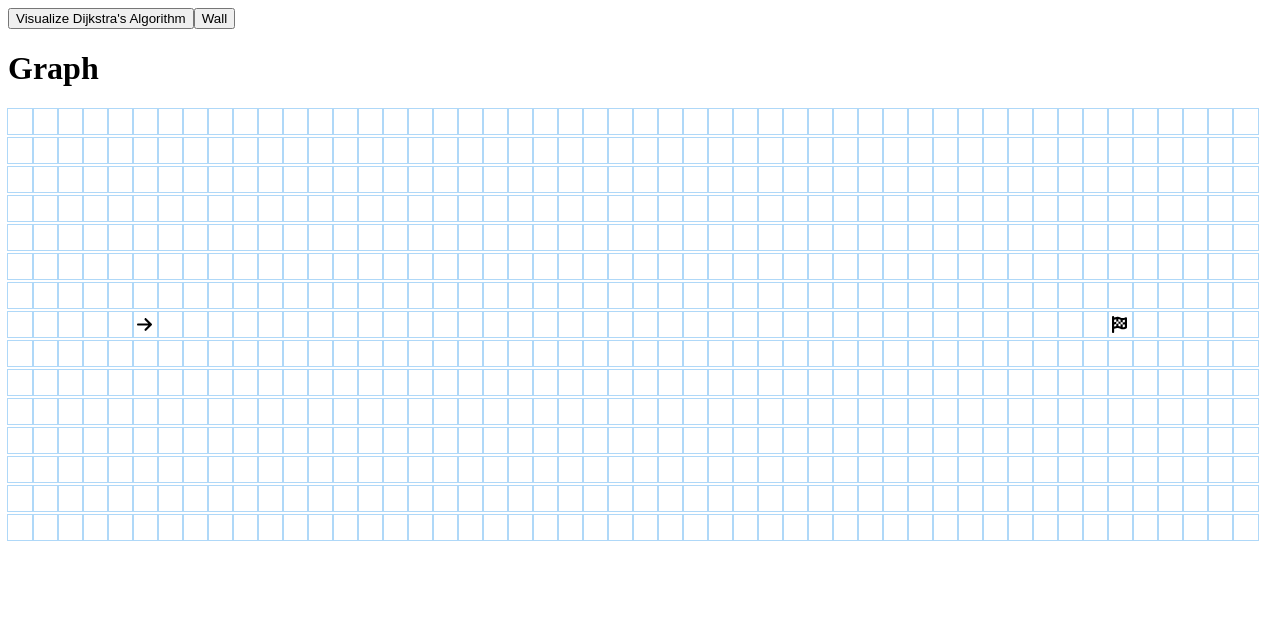
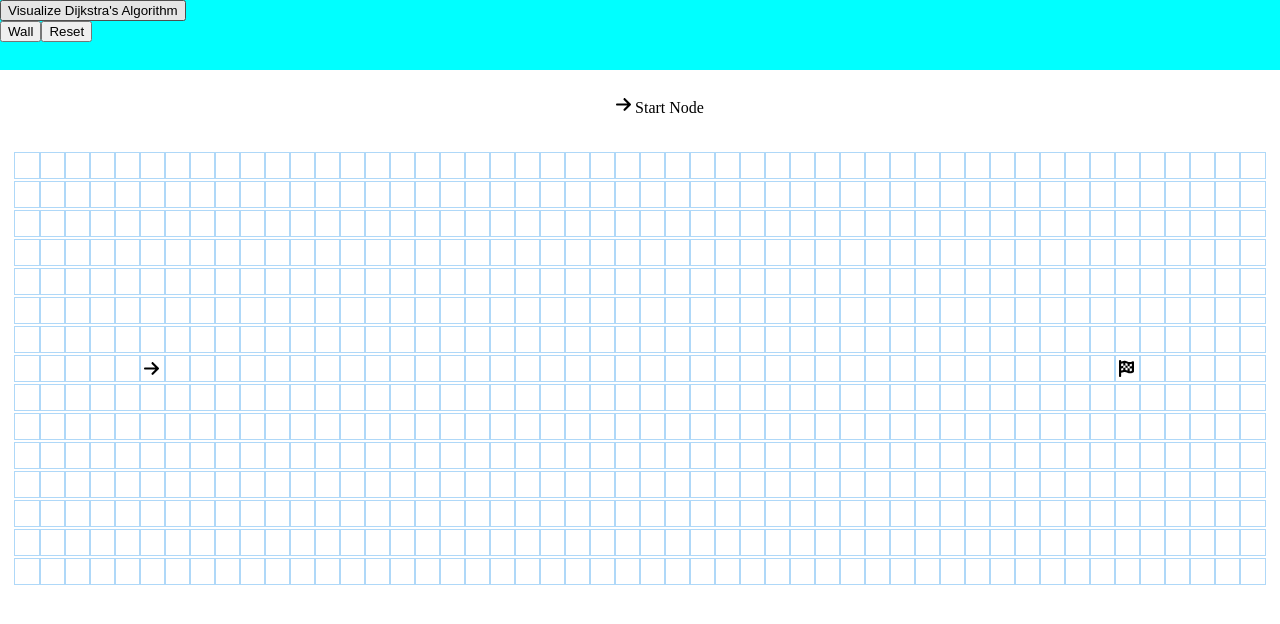
Before and after one commit to asnasim144/Pathfinding-Visualization, a React (Create React App) app: page / in a window 1280 px wide. Shown: the top 624 px of the page. Built offline with nearby package versions, Linux system fonts and the light colour scheme.

Commit message:
change start node with new path buggy

```diff
--- a/package.json
+++ b/package.json
@@ -1,4 +1,5 @@
 {
+    "homepage": "https://asnasim144.github.io/dream",
     "name": "dream",
     "version": "0.1.0",
     "private": true,
@@ -6,12 +7,15 @@
         "@testing-library/jest-dom": "^5.16.5",
         "@testing-library/react": "^13.4.0",
         "@testing-library/user-event": "^13.5.0",
+        "gh-pages": "^4.0.0",
         "react": "^18.2.0",
         "react-dom": "^18.2.0",
         "react-scripts": "5.0.1",
         "web-vitals": "^2.1.4"
     },
     "scripts": {
+        "predeploy": "npm run build",
+        "deploy": "gh-pages -d build",
         "start": "react-scripts start",
         "build": "react-scripts build",
         "test": "react-scripts test",
--- a/src/asset/App.css
+++ b/src/asset/App.css
@@ -45,7 +45,34 @@ body{
 .color{
     background-color: aqua;
 } */
-.node img{
+body{
+    margin: 0;
+}
+.container {
+    display: flex;
+    /* justify-content: center; */
+    flex-direction: column;
+    align-items: center;
+}
+.nav{
+    width: 100vw;
+    background-color: aqua;
+    height: 70px;
+}
+.info {
+    text-align: center;
+}
+.info img{
+    width: 15px;
+    margin-top: 10px;
+}
+.info li{
+    list-style: none;
+}
+.grid{
+    margin-top: 20px;
+}
+.node img {
     width: 15px;
     margin: 4px 4px;
 }
@@ -57,13 +84,13 @@ body{
     display: inline-block;
 }
 
-.node-finish {
-    /* background-color: red; */
+/* .node-finish {
+    background-color: red;
 }
 
 .node-start {
-    /* background-color: green; */
-}
+    background-color: green;
+} */
 
 .node-visited {
     animation-name: visitedAnimation;
--- /dev/null
+++ b/src/components/Buttons.js
@@ -0,0 +1,11 @@
+import React from "react";
+
+export default function Buttons({visualizeDijkstra,startNode,endNode}) {
+    return (
+        <div>
+            <button onClick={() => visualizeDijkstra(startNode, endNode)}>
+                Visualize Dijkstra's Algorithm
+            </button>
+        </div>
+    );
+}
--- /dev/null
+++ b/src/components/Elements.js
@@ -0,0 +1,11 @@
+// import React from "react";
+
+export default function Elements({ name, item }) {
+    return (
+        <div>
+            <li>
+                <img src={item} alt=" SVG" /> {name}
+            </li>
+        </div>
+    );
+}
--- a/src/components/Graph.js
+++ b/src/components/Graph.js
@@ -2,7 +2,9 @@
 import Nodes from "./Nodes";
 import { useState, useEffect, useMemo } from "react";
 import { dijkstra, getNodesInShortestPathOrder } from "./FindPath";
-import Find from "./SimplePathFinding"
+import Find from "./SimplePathFinding";
+import Buttons from "./Buttons";
+import Info from "./Info";
 
 export default function Graph() {
     const [grid, setGrid] = useState([]);
@@ -13,8 +15,8 @@ export default function Graph() {
     const [endNode, setEndNode] = useState({ row: 7, col: 44 });
     const [mouseIsPressed, setMouseIsPressed] = useState(false);
 
-    const gridd = useMemo(() => {
-        const gri = [];
+    const gridMemo = useMemo(() => {
+        const gridRow = [];
         const createNode = (col, row) => {
             return {
                 row,
@@ -32,13 +34,13 @@ export default function Graph() {
             for (let col = 0; col < 50; col++) {
                 currentRow.push(createNode(col, row));
             }
-            gri.push(currentRow);
+            gridRow.push(currentRow);
         }
-        return gri;
+        return gridRow;
     }, [endNode.col, endNode.row, startNode.col, startNode.row]);
     useEffect(() => {
-        setGrid(gridd);
-    }, [gridd]);
+        setGrid(gridMemo);
+    }, [gridMemo]);
     // console.log("grid", grid);
 
     const isWallCreatable = () => {
@@ -61,7 +63,7 @@ export default function Graph() {
                 setEndNodeChanging(true);
             }, 60);
         }
-        if(!setWall) return;
+        if (!setWall) return;
         const newGrid = getNewGridWithWallToggles(grid, row, col);
         setGrid(newGrid);
     };
@@ -69,7 +71,7 @@ export default function Graph() {
         if (!mouseIsPressed) return;
         changeStartNode(row, col);
         changeEndNode(row, col);
-        if(!setWall) return;
+        if (!setWall) return;
         const newGrid = getNewGridWithWallToggles(grid, row, col);
         setGrid(newGrid);
     };
@@ -83,13 +85,13 @@ export default function Graph() {
     };
     const changeStartNode = (row, col) => {
         if (!startNodeChanging) return;
-        const newGrid = getNewGridWithChangeStartNodeToggles( row, col);
+        const newGrid = getNewGridWithChangeStartNodeToggles(row, col);
         // const newGrid = getNewGridWithChangeStartNodeToggles(grid, row, col);
         setGrid(newGrid);
     };
     const changeEndNode = (row, col) => {
         if (!endNodeChanging) return;
-        const newGrid = getNewGridWithChangeEndNodeToggles( row, col);
+        const newGrid = getNewGridWithChangeEndNodeToggles(row, col);
         // const newGrid = getNewGridWithChangeStartNodeToggles(grid, row, col);
         setGrid(newGrid);
     };
@@ -104,32 +106,34 @@ export default function Graph() {
         newGrid[row][col] = newNode;
         return newGrid;
     };
-    const getNewGridWithChangeStartNodeToggles = ( row, col) => {
+    const getNewGridWithChangeStartNodeToggles = (row, col) => {
         const newGrid = grid.slice();
         const node = newGrid[row][col];
+        changeVisualizeDijkstra(row,col, endNode);
         const newNode = {
             ...node,
             isStart: true,
         };
-        setStartNode(startNode => ({
+        setStartNode((startNode) => ({
             ...startNode,
             row: row,
-            col: col
+            col: col,
         }));
         newGrid[row][col] = newNode;
         return newGrid;
     };
-    const getNewGridWithChangeEndNodeToggles = ( row, col) => {
+    const getNewGridWithChangeEndNodeToggles = (row, col) => {
         const newGrid = grid.slice();
         const node = newGrid[row][col];
+        // changeVisualizeDijkstra(row,col, endNode);
         const newNode = {
             ...node,
             isFinish: true,
         };
-        setEndNode(endNode => ({
+        setEndNode((endNode) => ({
             ...endNode,
             row: row,
-            col: col
+            col: col,
         }));
         newGrid[row][col] = newNode;
         return newGrid;
@@ -140,7 +144,7 @@ export default function Graph() {
             if (i === visitedNodesInOrder.length) {
                 setTimeout(() => {
                     animateShortestPath(nodesInShortestPathOrder);
-                }, 10 * i);
+                }, 1 * i);
                 return;
             }
             setTimeout(() => {
@@ -148,7 +152,7 @@ export default function Graph() {
                 document.getElementById(
                     `node-${node.row}-${node.col}`
                 ).className = "node node-visited";
-            }, 10 * i);
+            }, 1 * i);
         }
     };
 
@@ -159,10 +163,45 @@ export default function Graph() {
                 document.getElementById(
                     `node-${node.row}-${node.col}`
                 ).className = "node node-shortest-path";
-            }, 50 * i);
+            }, 5 * i);
+        }
+    };
+    const changeDijkstra = (visitedNodesInOrder, nodesInShortestPathOrder) => {
+        for (let i = 0; i <= visitedNodesInOrder.length; i++) {
+            if (i === visitedNodesInOrder.length) {
+                // setTimeout(() => {
+                    changeShortestPath(nodesInShortestPathOrder);
+                // }, 10 * i);
+                return;
+            }
+            // setTimeout(() => {
+                const node = visitedNodesInOrder[i];
+                document.getElementById(
+                    `node-${node.row}-${node.col}`
+                ).className = "node node-visited";
+            // }, 10 * i);
         }
     };
 
+    const changeShortestPath = (nodesInShortestPathOrder) => {
+        for (let i = 0; i < nodesInShortestPathOrder.length; i++) {
+            // setTimeout(() => {
+                const node = nodesInShortestPathOrder[i];
+                document.getElementById(
+                    `node-${node.row}-${node.col}`
+                ).className = "node node-shortest-path";
+            // }, 50 * i);
+        }
+    };
+
+    const changeVisualizeDijkstra = (row,col, end) => {
+        const startNode = grid[row][col];
+        const finishNode = grid[end.row][end.col];
+        const visitedNodesInOrder = dijkstra(grid, startNode, finishNode);
+        const nodesInShortestPathOrder =
+            getNodesInShortestPathOrder(finishNode);
+        changeDijkstra(visitedNodesInOrder, nodesInShortestPathOrder);
+    };
     const visualizeDijkstra = (start, end) => {
         const startNode = grid[start.row][start.col];
         const finishNode = grid[end.row][end.col];
@@ -171,22 +210,45 @@ export default function Graph() {
             getNodesInShortestPathOrder(finishNode);
         animateDijkstra(visitedNodesInOrder, nodesInShortestPathOrder);
     };
+    const resetGrid =()=>{
+        // const newGrid = gridd.slice();
+        // console.log("🚀 ~ file: Graph.js:215 ~ resetGrid ~ newGrid", newGrid)
+        setGrid(gridMemo);
+    }
 
     return (
         <div className="container">
             <Find />
-            <button onClick={() => visualizeDijkstra(startNode, endNode)}>
+            <div className="nav">
+                {/* <button onClick={() => visualizeDijkstra(startNode, endNode)}>
                     Visualize Dijkstra's Algorithm
-            </button>
+                </button> */}
+                <Buttons
+                    visualizeDijkstra={(startNode, endNode) =>visualizeDijkstra(startNode, endNode)}
+                    startNode={startNode}
+                    endNode={endNode}
+                >
+                    Visualize Dijkstra's Algorithm
+                </Buttons>
                 <button onClick={isWallCreatable}>Wall</button>
+                <button onClick={resetGrid}>Reset</button>
+            </div>
+            <div className="info">
+                <Info></Info>
+            </div>
+            <div>
                 <div className="grid">
-                <h1>Graph</h1>
                     {grid.map((row, rowIdx) => {
                         return (
                             <div key={rowIdx}>
                                 {row.map((node, nodeIdx) => {
-                                const { isStart, isFinish, row, col, isWall } =
-                                    node;
+                                    const {
+                                        isStart,
+                                        isFinish,
+                                        row,
+                                        col,
+                                        isWall,
+                                    } = node;
                                     // console.log(
                                     //     "s",
                                     //     isStart,
@@ -222,5 +284,6 @@ export default function Graph() {
                     })}
                 </div>
             </div>
+        </div>
     );
 }
--- /dev/null
+++ b/src/components/Info.js
@@ -0,0 +1,14 @@
+import React from "react";
+import Start from "./start.svg";
+import End from "./end.svg";
+import Elements from "./Elements";
+
+export default function Info() {
+    return (
+        <div>
+            <ul>
+                <Elements name="Start Node" item={Start}></Elements>
+            </ul>
+        </div>
+    );
+}
--- a/src/components/dijktra.js
+++ b/src/components/dijktra.js
@@ -59,6 +59,7 @@ export function getNodesInShortestPathOrder(finishNode) {
     const nodesInShortestPathOrder = [];
     let currentNode = finishNode;
     while (currentNode !== null) {
+        console.log("🚀 ~ file: dijktra.js:59 ~ getNodesInShortestPathOrder ~ finishNode", finishNode)
         nodesInShortestPathOrder.unshift(currentNode);
         currentNode = currentNode.previousNode;
     }
```
Also changed, not shown: src/components/Nodes.js (+10 -15 lines), src/components/BFS.js (added), 1 other file (tests, documents, lock files or other folders). Lines whose indentation alone changed are shown as unchanged.
